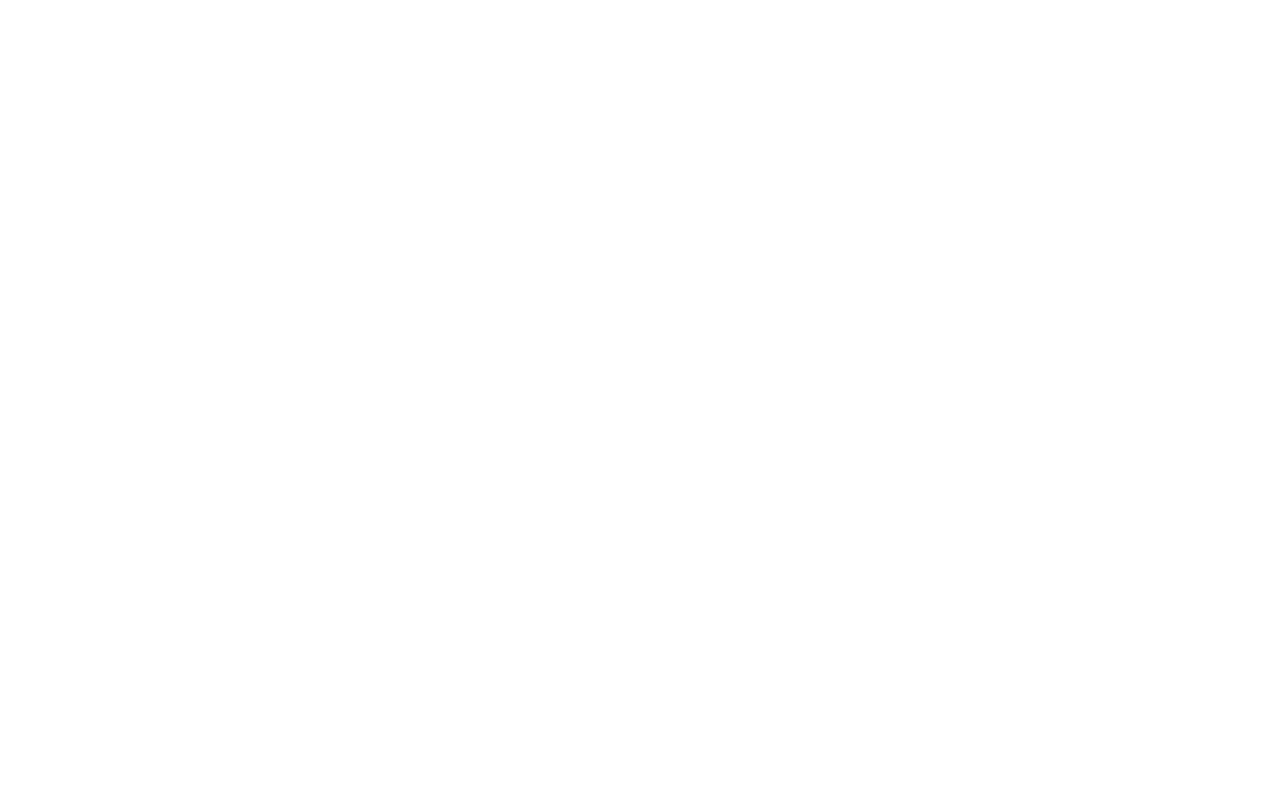
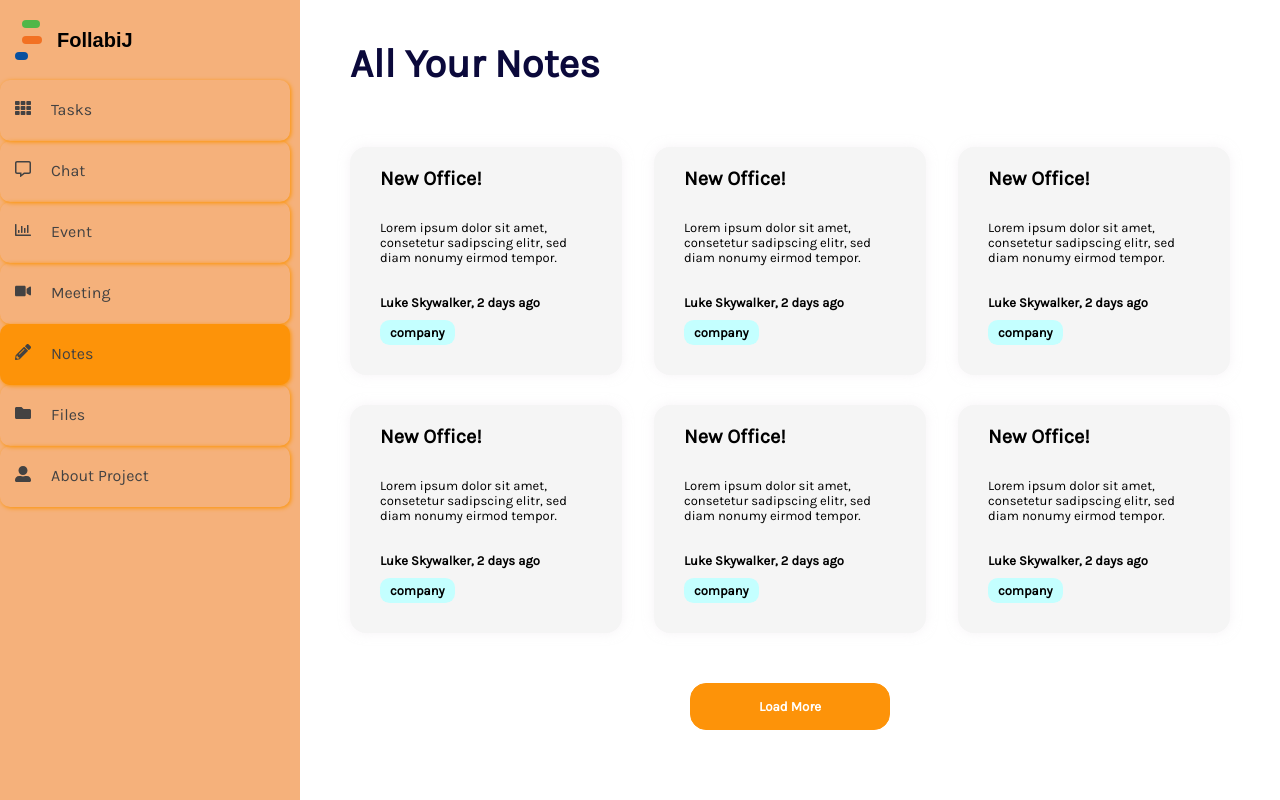
Before and after one commit to giangnvthe/Giang_FE, a React (Create React App) app: page /notes in a window 1280 px wide. Built offline with nearby package versions, Linux system fonts and the light colour scheme.

Commit message:
Update App.js and Notes

```diff
--- a/src/App.js
+++ b/src/App.js
@@ -4,7 +4,7 @@ import React from "react";
 //import Landing from "./screens/Landing.jsx";
 import Landing from "./screens/Landing.jsx";
 import Login from "./screens/Login.jsx";
-import Register  from "./screens/Register.jsx";
+import Register from "./screens/Register.jsx";
 
 //Library
 import {
@@ -23,6 +23,10 @@ export default function App() {
 
           {/* Task */}
           <Route path="/task">
+            <TaskManagement />
+          </Route>
+          {/* Task */}
+          <Route path="/notes">
             <TaskManagement />
           </Route>
 
--- a/src/components/Elements/NoteBox.jsx
+++ b/src/components/Elements/NoteBox.jsx
@@ -4,7 +4,7 @@ import styled from "styled-components";
 export default function NoteBox({ tag, title, text, action, author }) {
   return (
     <WrapperBtn className="animate pointer" onClick={action ? () => action() : null}>
-      <Wrapper className="whiteBg radius8 shadow">
+      <Wrapper className="lightBg radius8 shadow">
         <h3 className="font20 extraBold">{title}</h3>
         <p className="font13" style={{ padding: "30px 0" }}>
           {text}
--- a/src/components/Nav/Sidebar.jsx
+++ b/src/components/Nav/Sidebar.jsx
@@ -1,4 +1,4 @@
-import React, { useState } from 'react';
+import React from 'react';
 import {
     FaTh,
     FaRegCommentAlt,
@@ -14,7 +14,6 @@ import Font from '../Font/Font';
 
 // Assets
 import LogoIcon from "../../assets/svg/Logo";
-import { hover } from '@testing-library/user-event/dist/hover';
 
 const Sidebar = ({ children }) => {
     const menuItem = [
--- a/src/components/Sections/Kanban.jsx
+++ b/src/components/Sections/Kanban.jsx
@@ -166,6 +166,7 @@ const BoardSection = styled.div`
     padding: 10px;
     border-radius: 10px;
     margin: 10px;
+    box-shadow:  5px 5px 5px #ded5c1;
 `
 
 const SectionTitle = styled.div`
--- a/src/components/Sections/Blog.jsx
+++ b/src/components/Sections/Note.jsx
@@ -4,9 +4,9 @@ import styled from "styled-components";
 import NoteBox from "../Elements/NoteBox";
 import FullButton from "../Buttons/FullButton";
 
-export default function Blog() {
+export default function Note() {
   return (
-    <Wrapper id="note">
+    <Wrapper id="notes">
       <div className="whiteBg">
         <div className="container">
           <HeaderInfo>
--- a/src/screens/Landing.jsx
+++ b/src/screens/Landing.jsx
@@ -5,7 +5,7 @@ import TopNavbar from "../components/Nav/TopNavbar";
 import Header from "../components/Sections/Header";
 import Services from "../components/Sections/Services";
 import Projects from "../components/Sections/Projects";
-import Blog from "../components/Sections/Blog";
+import Blog from "../components/Sections/Note";
 import Pricing from "../components/Sections/Pricing";
 import Contact from "../components/Sections/Contact";
 import Footer from "../components/Sections/Footer"
--- a/src/screens/TaskManagement.jsx
+++ b/src/screens/TaskManagement.jsx
@@ -1,6 +1,6 @@
 import Kanban from "../components/Sections/Kanban";
 import Sidebar from "../components/Nav/Sidebar";
-import Landing from "../screens/Landing"
+import Note from "../components/Sections/Note";
 import {
   BrowserRouter as Router,
   Switch,
@@ -20,7 +20,10 @@ export default function TaskManagement() {
           <Route path="/task">
             <Kanban />
           </Route>
-
+          {/* Task */}
+          <Route path="/notes">
+            <Note />
+          </Route>
 
         </Switch>
       </Sidebar>
--- a/src/style/index.css
+++ b/src/style/index.css
@@ -129,7 +129,7 @@ body {
 }
 
 .shadow {
-  box-shadow: 0 0 11px rgba(237, 232, 237, 0.5);
+  box-shadow: 0 0 11px rgba(58, 55, 58, 0.5);
   -webkit-box-shadow: 0 0 11px rgba(237, 232, 237, 0.5);
   -moz-box-shadow: 0 0 11px rgba(237, 232, 237, 0.5);
 }
@@ -361,7 +361,7 @@ main{
   background: #F5B17B;
   color: #fff;
   min-height: 100vh;
-  width: 100px;
+  min-width: 300px;
   border-right: 10px solid #F5B17B;
 }
 .sidebar_top_section{
@@ -381,6 +381,7 @@ main{
   gap: 20px;
   border-radius: 10px;
   transition: all 0.3s;
+  box-shadow:  1px 1px 4px #fd9300;
 }
 .sidebar_link:hover {
   background:#FFD495;
```
